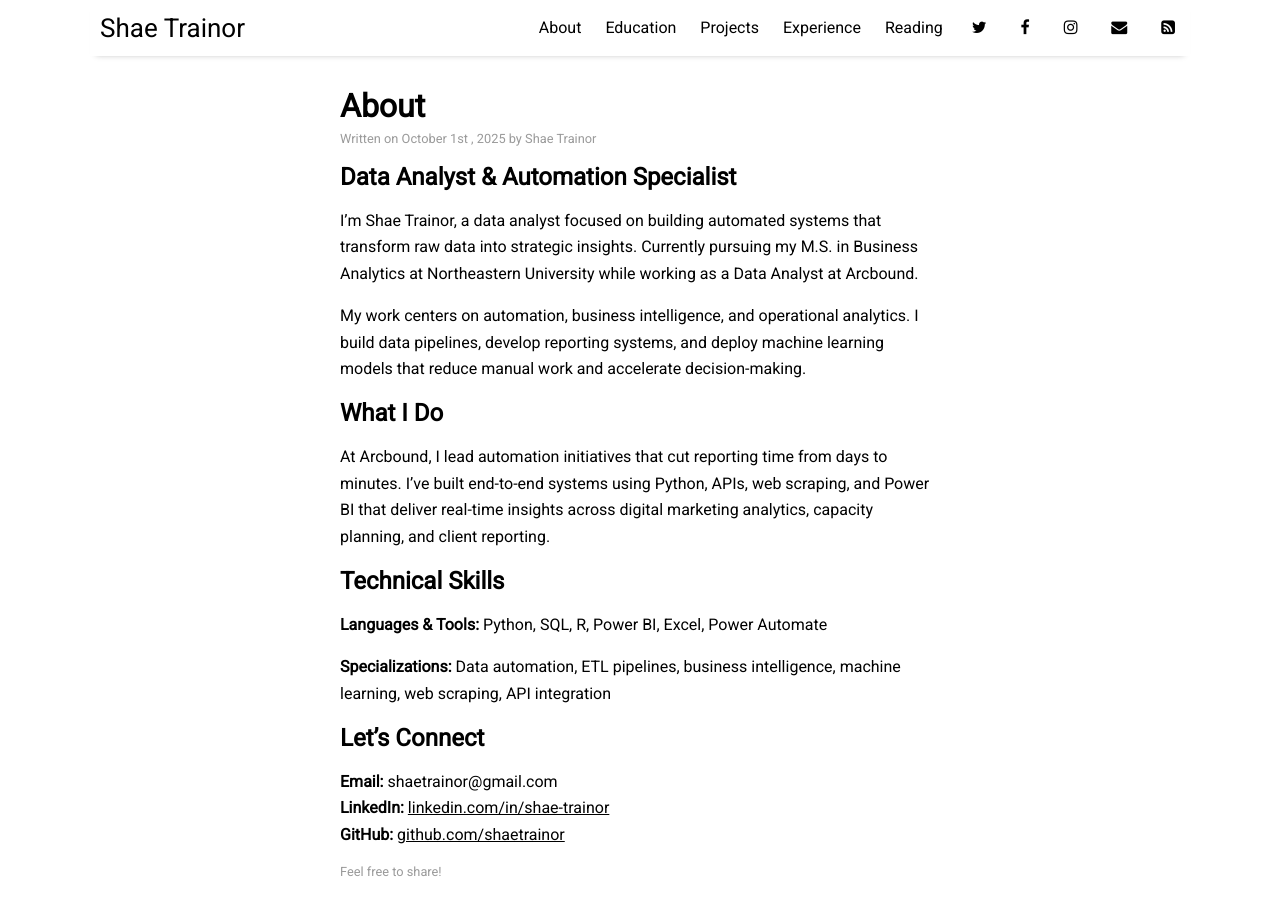
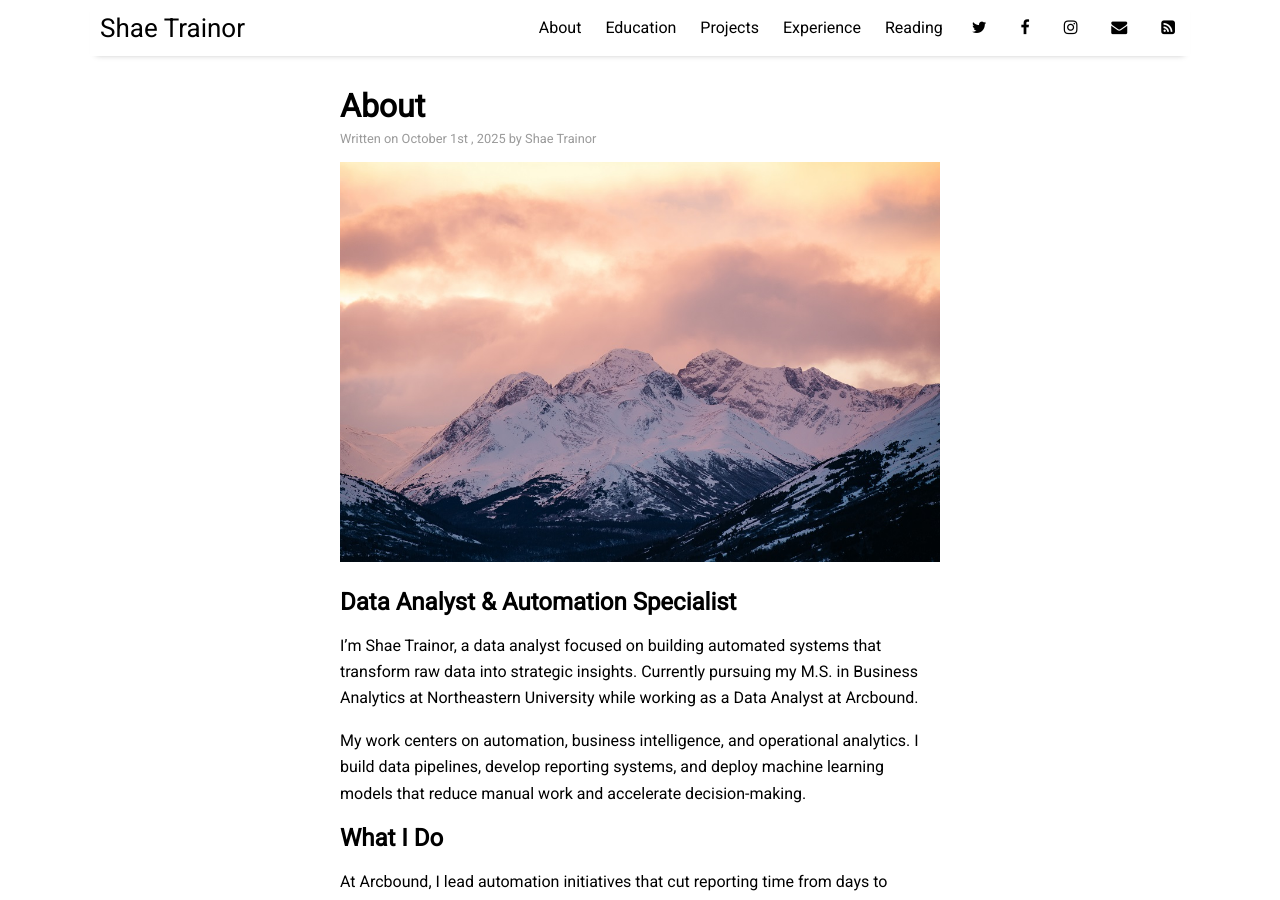
Before and after one commit to shaetrainor/shaetrainor.github.io, a Jekyll site: the page built from _posts/2025-10-01-about.md, in a window 1280 px wide and 900 px high. Built offline with Jekyll 4.4.1, drawn with Linux system fonts in a browser that asks for light colours; nearby versions of some CDN libraries.

Commit message:
Update 2025-10-01-about.md

```diff
--- a/_posts/2025-10-01-about.md
+++ b/_posts/2025-10-01-about.md
@@ -3,6 +3,7 @@ layout: post
 title: "About"
 author: "Shae Trainor"
 categories: info
+image: aboutme.jpg
 ---
 
 ## Data Analyst & Automation Specialist
```
